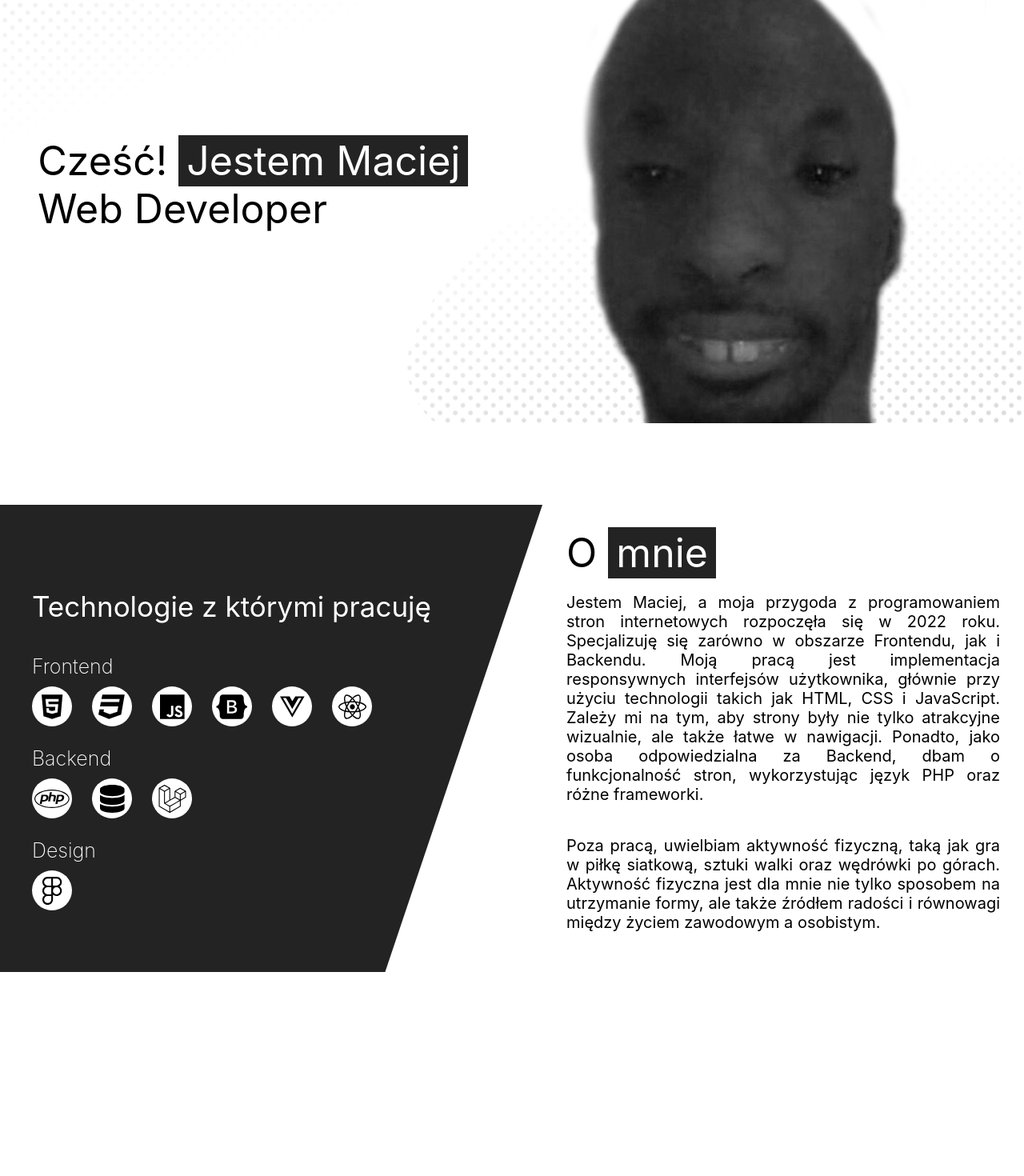
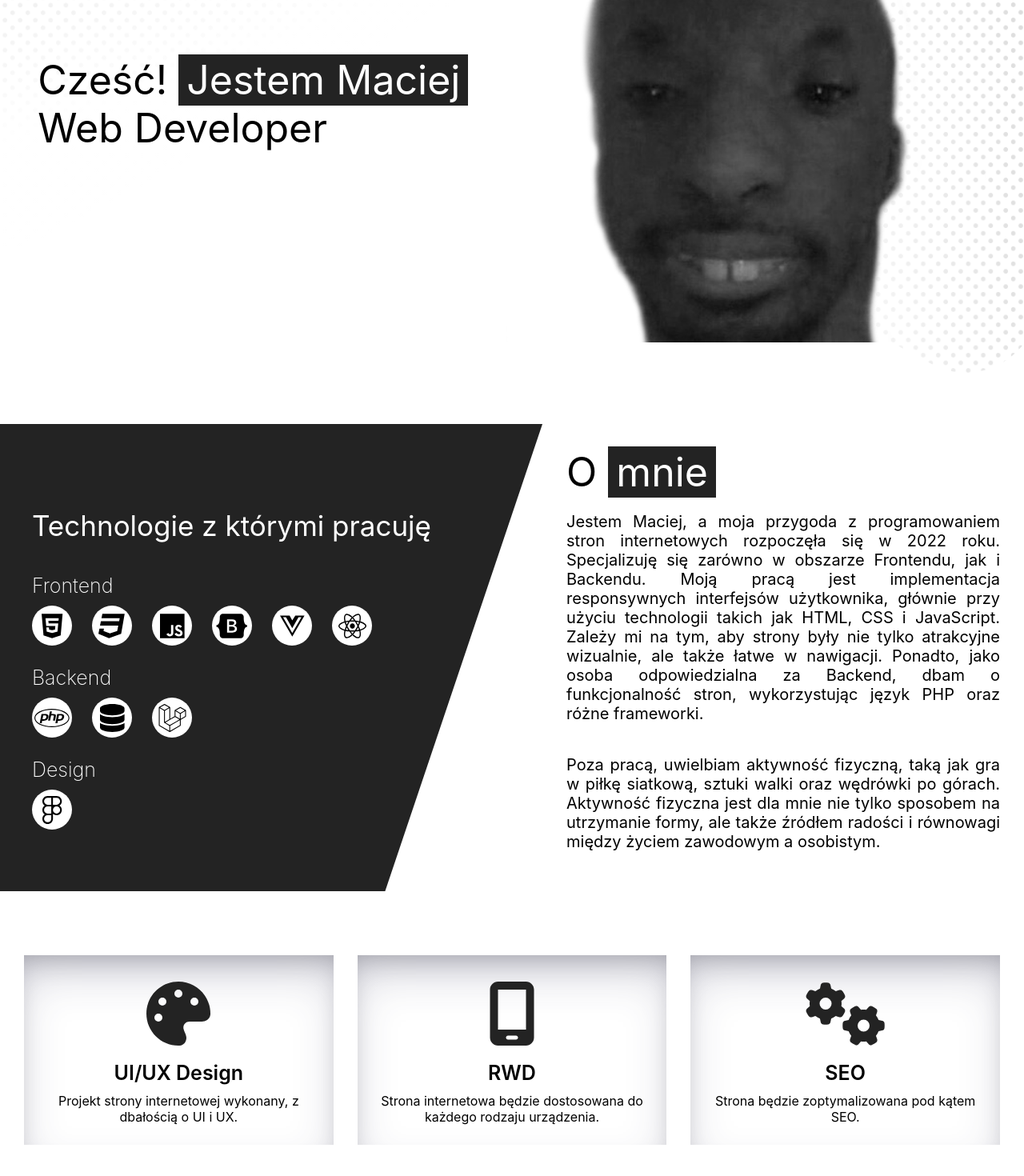
Before and after one commit to elmaccho/my-portoflio, a React (Create React App) app: page / in a window 1280 px wide. Shown: the part 270-1740 px from the top of the page at 80% size. Before the commit the page ends 1485 px from the top, so only its background shows below. Built offline with nearby package versions, Linux system fonts and the light colour scheme.

Commit message:
offert section

```diff
--- a/src/components/About/About.css
+++ b/src/components/About/About.css
@@ -65,6 +65,43 @@
 .tech-icon{
     font-size: 35px;
 }
+.offert-wrapper{
+    padding: 80px;
+    display: flex;
+    gap: 50px;
+}
+.card{
+    box-shadow: rgba(50, 50, 93, 0.25) 0px 30px 60px -12px inset, rgba(0, 0, 0, 0.3) 0px 18px 36px -18px inset;
+    width: 100%;
+    padding: 25px;
+
+    display: flex;
+    flex-direction: column;
+    gap: 10px;
+    transition: 0.3s;
+    box-sizing: border-box;
+}
+.card:hover > *{
+    color: white;
+}
+.card:hover{
+    background-color: #232323;
+    box-shadow: rgba(0, 0, 0, 0.25) 0px 54px 55px, rgba(0, 0, 0, 0.12) 0px -12px 30px, rgba(0, 0, 0, 0.12) 0px 4px 6px, rgba(0, 0, 0, 0.17) 0px 12px 13px, rgba(0, 0, 0, 0.09) 0px -3px 5px;
+}
+.icon{
+    color: #232323;
+    font-size: 80px;
+}
+.card-title{
+    font-size: 25px;
+    font-weight: 600;
+}
+@media screen and (max-width: 1290px) {
+    .offert-wrapper{
+        padding:  80px 30px;
+        gap: 30px;
+    }
+}
 @media screen and (max-width: 1070px) {
     .about-text-wrapper{
         width: 100%;
@@ -82,6 +119,12 @@
     .title{
         width: 100%;
         text-align: left;
+    }
+}
+@media screen and (max-width: 970px) {
+    .offert-wrapper{
+        flex-direction: column;
+        padding: 80px 20px;
     }
 }
 @media screen and (max-width: 790px) {
--- a/src/components/About/About.js
+++ b/src/components/About/About.js
@@ -13,13 +13,19 @@ import {
   faLaravel,
   faFigma,
 } from "@fortawesome/free-brands-svg-icons";
-import { faDatabase } from "@fortawesome/free-solid-svg-icons";
+import {
+  faPalette,
+  faMobileScreen,
+  faGears,
+  faDatabase,
+} from "@fortawesome/free-solid-svg-icons";
+
 import { Element } from "react-scroll";
 
 export default function About() {
   return (
     <Element name="about">
-      <div className="about-wrapper" id="about">
+      <div className="about-wrapper">
         <div className="tech-wrapper">
           <h2 className="title">Technologie z którymi pracuję</h2>
           <div className="frontend-wrapper">
@@ -75,12 +81,12 @@ export default function About() {
           <p>
             Jestem Maciej, a moja przygoda z programowaniem stron internetowych
             rozpoczęła się w 2022 roku. Specjalizuję się zarówno w obszarze
-            Frontendu, jak i Backendu. Moją pracą jest implementacja responsywnych
-            interfejsów użytkownika, głównie przy użyciu technologii takich jak
-            HTML, CSS i JavaScript. Zależy mi na tym, aby strony były nie tylko
-            atrakcyjne wizualnie, ale także łatwe w nawigacji. Ponadto, jako osoba
-            odpowiedzialna za Backend, dbam o funkcjonalność stron, wykorzystując
-            język PHP oraz różne frameworki.
+            Frontendu, jak i Backendu. Moją pracą jest implementacja
+            responsywnych interfejsów użytkownika, głównie przy użyciu
+            technologii takich jak HTML, CSS i JavaScript. Zależy mi na tym, aby
+            strony były nie tylko atrakcyjne wizualnie, ale także łatwe w
+            nawigacji. Ponadto, jako osoba odpowiedzialna za Backend, dbam o
+            funkcjonalność stron, wykorzystując język PHP oraz różne frameworki.
           </p>
           <p>
             Poza pracą, uwielbiam aktywność fizyczną, taką jak gra w piłkę
@@ -90,6 +96,35 @@ export default function About() {
           </p>
         </div>
       </div>
+      <div className="offert-wrapper">
+        <div className="card">
+          <div className="icon">
+            <FontAwesomeIcon icon={faPalette} />
+          </div>
+          <div className="card-title">UI/UX Design</div>
+          <div className="card-description">
+            Projekt strony internetowej wykonany, z dbałością o UI i UX.
+          </div>
+        </div>
+        <div className="card">
+          <div className="icon">
+            <FontAwesomeIcon icon={faMobileScreen} />
+          </div>
+          <div className="card-title">RWD</div>
+          <div className="card-description">
+            Strona internetowa będzie dostosowana do każdego rodzaju urządzenia.
+          </div>
+        </div>
+        <div className="card">
+          <div className="icon">
+            <FontAwesomeIcon icon={faGears} />
+          </div>
+          <div className="card-title">SEO</div>
+          <div className="card-description">
+            Strona będzie zoptymalizowana pod kątem SEO.
+          </div>
+        </div>
+      </div>
     </Element>
   );
 }
--- a/src/components/Header/Header.css
+++ b/src/components/Header/Header.css
@@ -37,10 +37,11 @@ header {
 }
 .dots2{
     position: absolute;
-    bottom: 0;
-    right: 0;
+    bottom: 20%;
+    right: 193px;
+    transform: translateY(-50%);
     display: flex;
-    rotate: 180deg;
+    rotate: 90deg;
     z-index: -1;
 }
 .gradient-background1 {
@@ -94,6 +95,18 @@ header {
     .dots1, .dots1 > img{
         width: 500px;
     }
+    .dots2, .dots2 > img{
+        width: 500px;
+    }
+    .dots2{
+        position: absolute;
+        bottom: 5%;
+        right: 125px;
+        transform: translateY(-50%) rotateY(180deg);
+        display: flex;
+        rotate: 90deg;
+        z-index: -1;
+    }
 }
 @media screen and (max-width: 884px) {
     .header-text > h2 {
--- a/src/components/Navbar/Navbar.css
+++ b/src/components/Navbar/Navbar.css
@@ -11,7 +11,7 @@ nav {
     position: relative;
     transition: 0.3s;
 
-    position: sticky;
+    position: absolute;
     top: 0;
     left: 0;
 }
@@ -63,6 +63,10 @@ nav {
 .scrolled {
     background-color: rgba(255, 255, 255, 0.904);
     backdrop-filter: blur(5px);
+    position: fixed;
+}
+.active{
+    color: pink;
 }
 
 @media screen and (max-width: 845px) {
--- a/src/components/Navbar/Navbar.js
+++ b/src/components/Navbar/Navbar.js
@@ -12,7 +12,7 @@ export default function Navbar({isOpen, closeMenu}) {
   const [scrolled, setScrolled] = useState(false);
   useEffect(() => {
     const handleScroll = () => {
-      const isScrolled = window.scrollY > 100;
+      const isScrolled = window.scrollY > 5;
       if (isScrolled !== scrolled) {
         setScrolled(isScrolled);
       }
@@ -26,7 +26,6 @@ export default function Navbar({isOpen, closeMenu}) {
   }, [scrolled]);
 
   return (
-    // className={isOpen ? 'toggle' : '' + scrolled ? 'scrolled' : ''}
     <nav className={`${isOpen ? 'toggle' : ''} ${scrolled ? 'scrolled' : ''}`}>
       <button className="closeMenuBtn" onClick={closeMenu}>
         <FontAwesomeIcon icon={faXmark}/>
@@ -37,8 +36,8 @@ export default function Navbar({isOpen, closeMenu}) {
       </div>
       <div className="navbar-content">
         <div className="navbar-links">
-          <Link className="nav-item" to="start" smooth={true} duration={500} >Start</Link>
-          <Link className="nav-item" to="about" smooth={true} duration={500} >O mnie</Link>
+          <Link activeClass="active" className="nav-item" to="start" smooth={true} duration={500} >Start</Link>
+          <Link activeClass="active" className="nav-item" to="about" smooth={true} duration={500} >O mnie</Link>
           <a className="nav-item" href="#">Projekty</a>
           <a className="nav-item" href="#">Kontakt</a>
         </div>
```
